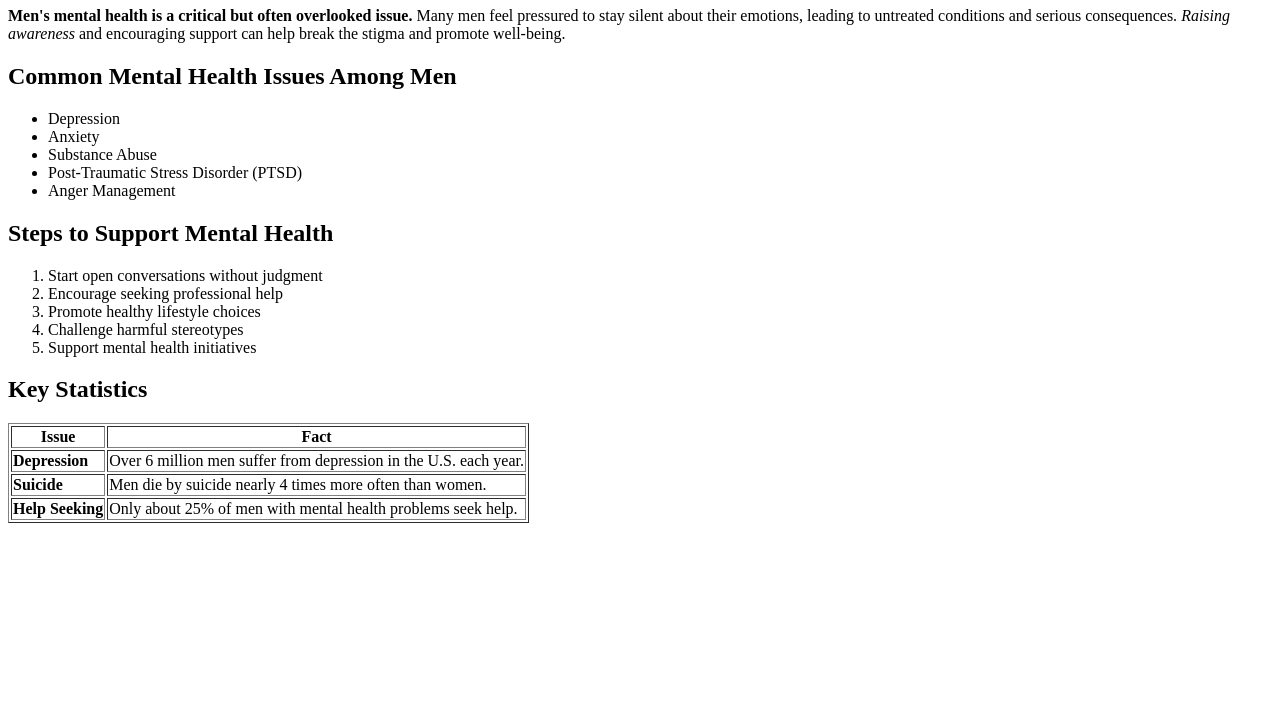
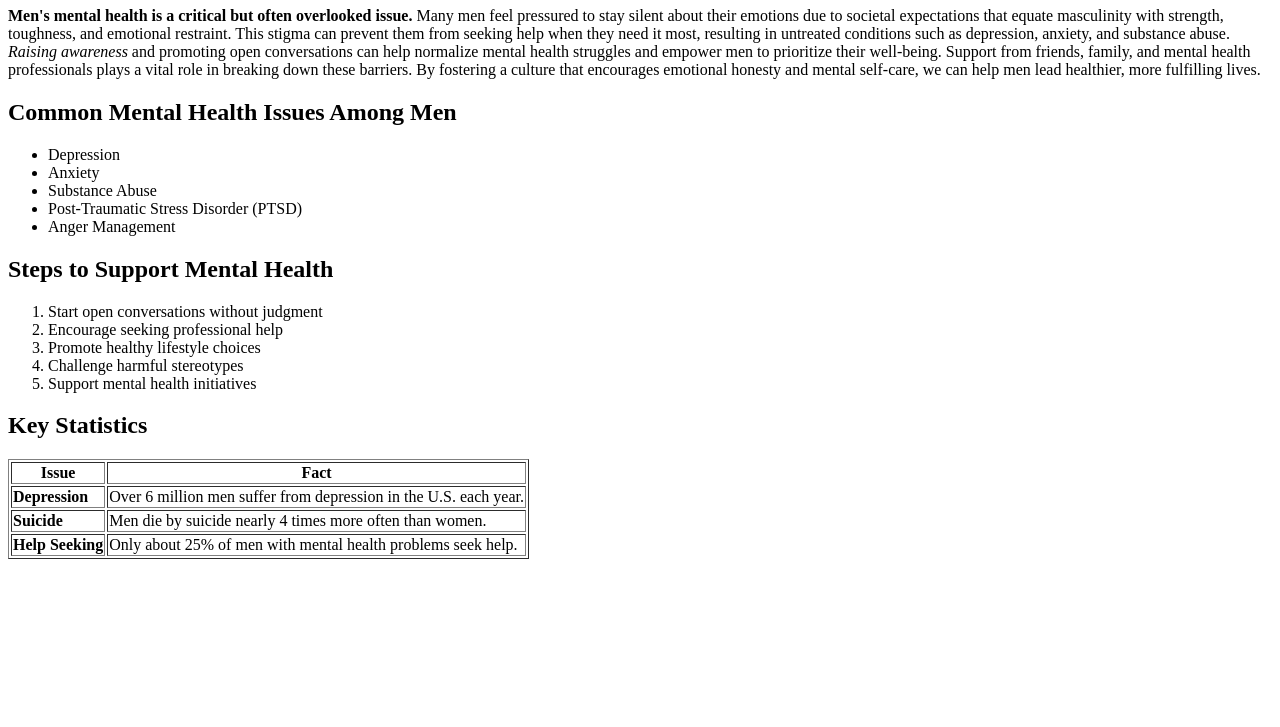
Before and after one commit to BradynD13/Mens-mental-health-githubpages, a plain HTML site: page index.html in a window 1280 px wide. Shown: the part 73-800 px from the top of the page. Drawn offline with Linux system fonts and the light colour scheme.

Commit message:
Update index.html

```diff
--- a/index.html
+++ b/index.html
@@ -8,7 +8,7 @@
 
   <h1>Men's Mental Health Awareness</h1>
 
-  <p><strong>Men's mental health is a critical but often overlooked issue.</strong> Many men feel pressured to stay silent about their emotions, leading to untreated conditions and serious consequences. <em>Raising awareness</em> and encouraging support can help break the stigma and promote well-being.</p>
+<p><strong>Men's mental health is a critical but often overlooked issue.</strong> Many men feel pressured to stay silent about their emotions due to societal expectations that equate masculinity with strength, toughness, and emotional restraint. This stigma can prevent them from seeking help when they need it most, resulting in untreated conditions such as depression, anxiety, and substance abuse. <em>Raising awareness</em> and promoting open conversations can help normalize mental health struggles and empower men to prioritize their well-being. Support from friends, family, and mental health professionals plays a vital role in breaking down these barriers. By fostering a culture that encourages emotional honesty and mental self-care, we can help men lead healthier, more fulfilling lives.</p>
 
   <h2>Common Mental Health Issues Among Men</h2>
   <ul>
```
